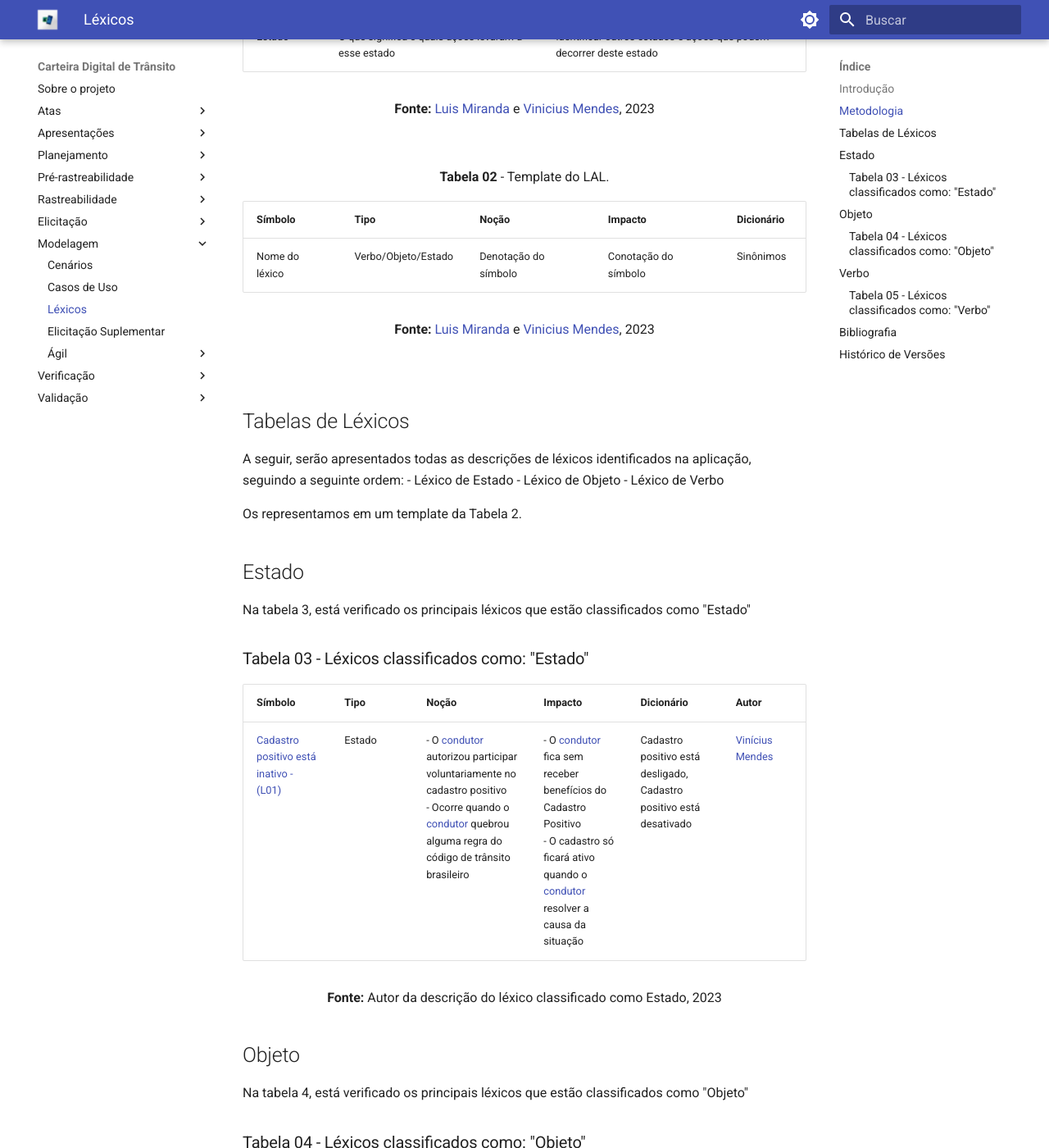
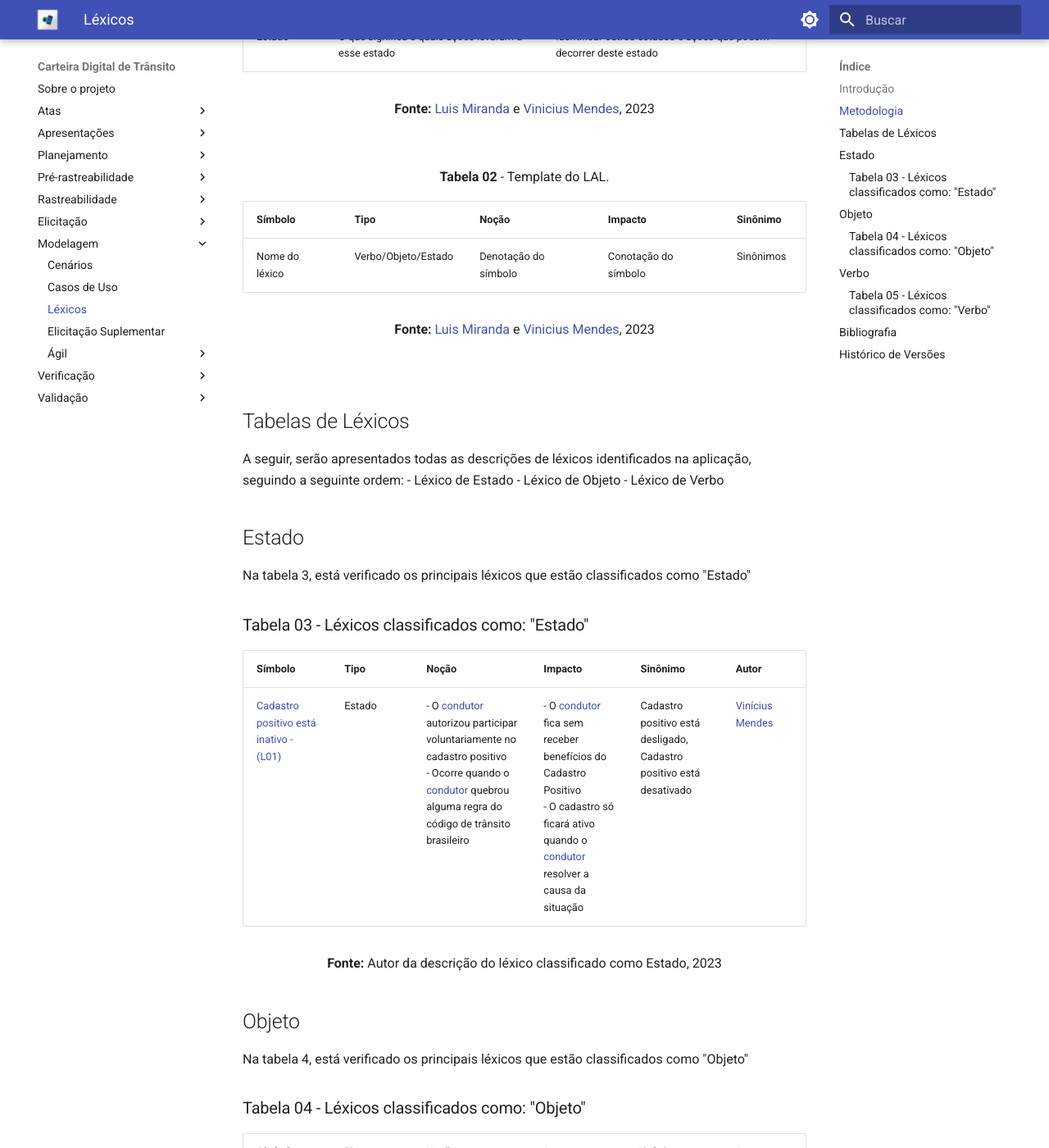
Before and after one commit to Requisitos-de-Software/2023.2-Carteira_Digital_de_Transito, an MkDocs documentation site: the page built from docs/modelagem/léxicos.md, in a window 1280 px wide and 1400 px high, scrolled down 981 px. Shown: the whole window at 82% size. Built offline with MkDocs 1.6.1 and Material for MkDocs 9.7.7, drawn with Linux system fonts in a browser that asks for light colours; some of the changed text lies outside the part shown.

Commit message:
Update léxicos.md

```diff
--- a/docs/modelagem/léxicos.md
+++ b/docs/modelagem/léxicos.md
@@ -27,7 +27,7 @@
 
 <p align="center"><b>Tabela 02</b> - Template do LAL.</p>
 
-| **Símbolo** | **Tipo** | **Noção** | **Impacto** | **Dicionário** |
+| **Símbolo** | **Tipo** | **Noção** | **Impacto** | **Sinônimo** |
 |---------|------|--------|----------|------------|
 | Nome do léxico | Verbo/Objeto/Estado | Denotação do símbolo | Conotação do símbolo | Sinônimos |
 
@@ -44,8 +44,6 @@
 - Léxico de Objeto
 - Léxico de Verbo
 
-Os representamos em um template da Tabela 2.
-
 ## Estado
 
 Na tabela 3, está verificado os principais léxicos que estão classificados como "Estado"
@@ -53,7 +51,7 @@
 ### <a name=""></a>Tabela 03</b> - Léxicos classificados como:  "Estado"
 
 
-| **Símbolo** | **Tipo** | **Noção** | **Impacto** | **Dicionário** | **Autor** |
+| **Símbolo** | **Tipo** | **Noção** | **Impacto** | **Sinônimo** | **Autor** |
 |---------|------|--------|----------|------------|------------|
 | <a id="L01">Cadastro positivo está inativo - (L01)</a> | Estado | - O <a href="#L02">condutor</a> autorizou participar voluntariamente no cadastro positivo </br> - Ocorre quando o <a href="#L02">condutor</a> quebrou alguma regra do código de trânsito brasileiro  | - O <a href="#L02">condutor</a> fica sem receber benefícios do Cadastro Positivo </br> - O cadastro só ficará ativo quando o <a href="#L02">condutor</a> resolver a causa da situação | Cadastro positivo está desligado, Cadastro positivo está desativado|[Vinícius Mendes](https://github.com/yabamiah) |
 
@@ -65,7 +63,7 @@
 
 ### <a name=""></a>Tabela 04</b> - Léxicos classificados como:  "Objeto"
 
-| **Símbolo** | **Tipo** | **Noção** | **Impacto** | **Dicionário** | **Autor** |
+| **Símbolo** | **Tipo** | **Noção** | **Impacto** | **Sinônimo** | **Autor** |
 |---------|------|--------|----------|------------|------------|
 |<a id="L02"> Condutor (Usuário) - (L02)</a> | Objeto | - Pessoa que conduz um automóvel </br> - Responsável pelo veículo </br> - Responsável pelas <a href="#L03">infrações</a> </br> - <a href="#L02">Condutor</a> pode ser alguém que queira visualizar sua CNH digital </br> - O <a href="#L02">condutor</a> pode ser alguém que queira visualizar a CRLV digital | - O <a href="#L02">condutor</a> pode baixar sua CNH digital </br> - O <a href="#L02">condutor</a> pode visualizar seu histórico de emissões da CNH  </br> - O <a href="#L02">condutor</a> pode adicionar os seus veículos </br> - O <a href="#L02">condutor</a> pode consultar as suas <a href="#L03">infrações</a> | Motorista, volante, guia, piloto | [Vinícius Mendes](https://github.com/yabamiah) |
 | <a id="L03">Infração - (L03)</a> | Objeto | - Violação de alguma lei de trânsito </br> - A infração é visualizada pelo <a href="#L02">condutor</a> | - O <a href="#L02">condutor</a> pode visualizar as infrações cometidas filtrando infrator ou veículo </br> - O <a href="#L02">condutor</a> pode visualizar a situação da infração </br> - O <a href="#L02">condutor</a> pode visualizar o motivo da infração </br> - O <a href="#L02">condutor</a> pode consultar o valor da infração a ser paga| Desobediência, Violação |[Luis Miranda](https://github.com/LuisMiranda10) |
@@ -81,7 +79,7 @@
 
 ### <a name="">Tabela 05</a> - Léxicos classificados como:  "Verbo"
 
-| **Símbolo** | **Tipo** | **Noção** | **Impacto** | **Dicionário** | **Autor** |
+| **Símbolo** | **Tipo** | **Noção** | **Impacto** | **Sinônimo** | **Autor** |
 |---------|------|--------|----------|------------|------------|
 | <a id="L07">Cadastrar CNH - (L07)</a> | Verbo | - Tarefa realizada pelo <a href="#L02">condutor</a> </br> - Acontece quando o <a href="#L02">condutor</a> precisa visualizar sua CNH pela primeira vez </br> - <a href="#L02">condutor</a> valida o cadastro com uma foto de sua CNH  | - O <a href="#L02">condutor</a> consegue visualizar a sua CNH  | Registrar CNH, Inscrever CNH, Fichar CNH | [Vinícius Mendes](https://github.com/yabamiah) |
 |<a id="L08"> Consultar infrações - (L08)</a> | Verbo | - Tarefa realizada pelo <a href="#L02">condutor</a> </br> - Acontece quando o <a href="#L02">condutor</a> quer visualizar alguma [infrações](#L03) </br> - <a href="#L02">condutor</a> pode escolher consultar <a href="#L03">infrações</a> por condutor ou por veículo </br> - O sistema divide as <a href="#L03">infrações</a> em categorias de vencidas, a vencer e pagas | - O <a href="#L02">condutor</a> consegue verificar <a href="#L03">infrações</a> vencidas e as não pagas </br> - O <a href="#L02">condutor</a> pode visualizar uma <a href="#L03">infrações</a> </br> - O sistema pode gerar o boleto da <a href="#L03">infrações</a> </br> - O sistema pode gerar PDF da <a href="#L03">infrações</a> |  Examinar infrações, Estudar infrações, Ler infrações| [Vinícius Mendes](https://github.com/yabamiah) |
```
